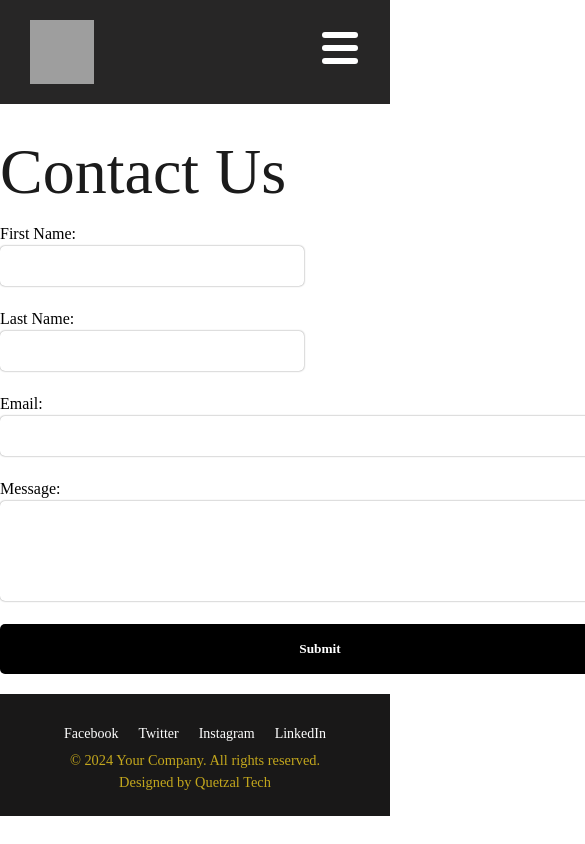
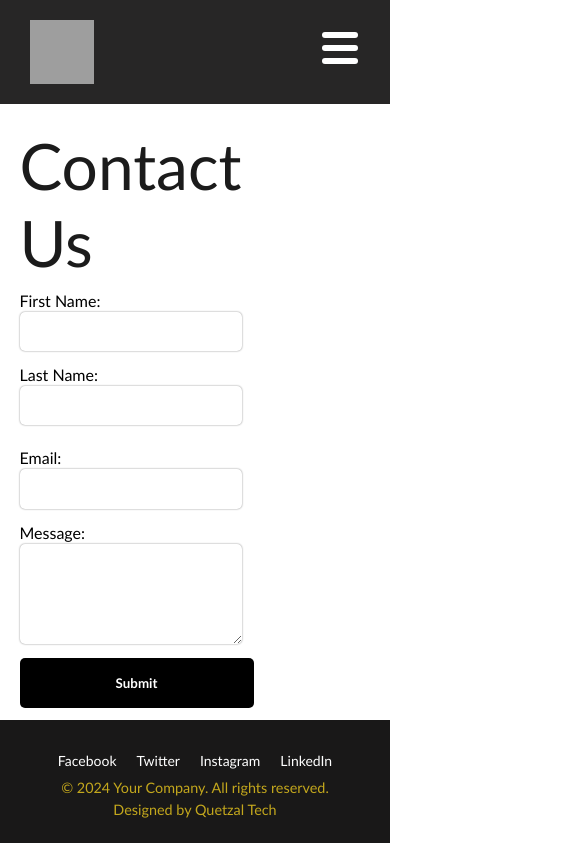
Before and after one commit to Nana-K-Yentumey/208-Group-Solution, a React (Vite) app: page /contactUs in a window 390 px wide. Shown: the top 844 px of the page, 585 px wide, since content can reach past the window. Built offline with nearby package versions, Linux system fonts and the light colour scheme; grey boxes are pictures that could not be loaded.

Commit message:
Finished log in pop-up, made all pages responsive

```diff
--- a/src/components/Navbar/Navbar.jsx
+++ b/src/components/Navbar/Navbar.jsx
@@ -5,7 +5,7 @@ const Navbar = () => {
   return (
     <nav className="nav-bar">
       <h3 className="logo-name">GRAMOPHONE GHANA</h3>
-      <button className="sign-up">SIGN UP</button>
+      <button className="sign-up"><Link to="/contactUs">SIGN UP</Link></button>
     </nav>
   );
 };
--- a/src/pages/ContactPage/contact.css
+++ b/src/pages/ContactPage/contact.css
@@ -1,6 +1,7 @@
-
+/* Base Styles */
 * {
-    font-family: calibri 'Lucida Sans', 'Lucida Sans Regular', 'Lucida Grande', 'Lucida Sans Unicode', Geneva, Verdana, sans-serif;
+    font-family: Calibri, 'Lucida Sans', 'Lucida Sans Regular', 'Lucida Grande',
+    'Lucida Sans Unicode', Geneva, Verdana, sans-serif;
 }
 
 .contact-us {
@@ -8,6 +9,7 @@
     font-size: 4rem;
     margin-bottom: 4%;
     color: #1b1b1b;
+    flex-wrap: wrap; /* Allow wrapping for smaller screens */
 }
 
 form {
@@ -16,29 +18,13 @@ form {
     width: 50%;
     margin-left: 7%;
     margin-top: 8%;
-
 }
 
 .name-group {
     display: flex;
     flex-direction: row;
+    flex-wrap: wrap; /* Allow wrapping for smaller screens */
 }
-
-@media only screen and (max-width: 600px) {
-    .name-group{
-      display: flex;
-      flex-direction: column;
-    }
-
-    form {
-      width: 100%;
-      margin-left: 0%;
-    }
-
-    .name-input{
-      width: 100%;
-    }
-  }
 
 .name-text {
     display: flex;
@@ -50,12 +36,10 @@ form {
 .name-input {
     height: 40px;
     width: 19rem;
-
-
+    flex: 1 1 auto; /* Allow flexibility */
 }
 
 input {
-    border-color: none;
     border: none;
     outline: none;
     border-radius: 5px;
@@ -66,7 +50,8 @@ input {
 
 .email-input {
     height: 40px;
-    width: 40rem;
+    width: 100%; /* Make full width */
+    max-width: 40rem; /* Max width to keep large screens consistent */
 }
 
 label {
@@ -74,10 +59,10 @@ label {
 }
 
 textarea {
-    width: 40rem;
+    width: 100%; /* Make full width */
+    max-width: 40rem; /* Max width to keep large screens consistent */
     height: 100px;
     margin-bottom: 1%;
-    border-color: none;
     border: none;
     outline: none;
     border-radius: 5px;
@@ -89,7 +74,8 @@ button {
     background-color: black;
     color: white;
     height: 50px;
-    width: 40rem;
+    width: 100%; /* Make full width */
+    max-width: 40rem; /* Max width to keep large screens consistent */
     border: none;
     outline: none;
     border-radius: 5px;
@@ -97,3 +83,47 @@ button {
     cursor: pointer;
     margin-bottom: 5%;
 }
+
+/* Small Devices (max-width: 600px) */
+@media only screen and (max-width: 600px) {
+    .name-group {
+        flex-direction: column;
+        margin-bottom: 2%;
+    }
+
+    form {
+        width: 100%;
+        margin-left: 0%;
+        margin-top: 5%;
+    }
+
+    .name-input, .email-input, textarea, button {
+        width: 100%;
+    }
+}
+
+/* Medium Devices (max-width: 900px) */
+@media only screen and (max-width: 900px) {
+    form {
+        width: 80%;
+        margin-left: 2%;
+        margin-top: 5%;
+    }
+
+    .name-group {
+        margin-bottom: 3%;
+    }
+}
+
+/* Large Devices (max-width: 1200px) */
+@media only screen and (max-width: 1200px) {
+    form {
+        width: 60%;
+        margin-left: 5%;
+        margin-top: 6%;
+    }
+
+    .name-group {
+        margin-bottom: 4%;
+    }
+}
--- a/src/pages/LandingPage/LandingPage.css
+++ b/src/pages/LandingPage/LandingPage.css
@@ -61,3 +61,81 @@
     gap: 20px;
   }
 }
+
+
+/* Modal.css */
+.modal {
+  display: none; /* Hidden by default */
+  position: fixed; /* Stay in place */
+  z-index: 1; /* Sit on top */
+  left: 0;
+  top: 0;
+  width: 100%; /* Full width */
+  height: 100%; /* Full height */
+  overflow: auto; /* Enable scroll if needed */
+  background-color: rgb(0,0,0); /* Fallback color */
+  background-color: rgba(0,0,0,0.4); /* Black w/ opacity */
+  transition: display 0.5s;
+}
+
+.modal.show {
+  display: block; /* Show the modal */
+}
+
+.modal-content {
+  background-color: #fefefe;
+  margin: 15% auto; /* 15% from the top and centered */
+  padding: 20px;
+  border: 1px solid #888;
+
+  max-width: 500px;
+  border-radius: 10px;
+  box-shadow: 0 5px 15px rgba(0,0,0,0.3);
+}
+
+@media screen and (max-width: 600px) {
+  .modal-content {
+    width: 90%;
+  }
+}
+
+.close {
+  color: #000000;
+  float: right;
+  font-size: 28px;
+  font-weight: bold;
+}
+
+.close:hover,
+.close:focus {
+  color: black;
+  text-decoration: none;
+  cursor: pointer;
+}
+
+.form-group label {
+  display: block;
+  margin-bottom: 5px;
+}
+
+.form-group input {
+  width: 25rem;
+  padding: 10px;
+  border: 1px solid #ccc;
+  border-radius: 5px;
+
+  margin-bottom: 15px;
+}
+
+@media screen and (max-width: 600px) {
+  .form-group input {
+    width: 19.5rem;
+  }
+
+}
+
+
+.error {
+  color: red;
+  margin-bottom: 15px;
+}
--- a/src/pages/LandingPage/LoginPage.jsx
+++ /dev/null
@@ -1,65 +0,0 @@
-import React, { useState } from 'react';
-import './login.css';
-
-const LoginPage = () => {
-  const [username, setUsername] = useState('');
-  const [password, setPassword] = useState('');
-  const [error, setError] = useState('');
-
-  const handleUsernameChange = (e) => {
-    setUsername(e.target.value);
-  };
-
-  const handlePasswordChange = (e) => {
-    setPassword(e.target.value);
-  };
-
-  const handleSubmit = (e) => {
-    e.preventDefault();
-
-    // Add your login logic here
-    // Example: authenticate the user using an API call
-
-    if (username === 'admin' && password === 'password') {
-      // Successful login
-      setError('');
-      console.log('Login successful');
-      // Redirect to dashboard or another page
-    } else {
-      // Unsuccessful login
-      setError('Invalid username or password');
-    }
-  };
-
-  return (
-    <div className="login-form">
-      <h2>Login</h2>
-      {error && <p className="error">{error}</p>}
-      <form onSubmit={handleSubmit}>
-        <div className="form-group">
-          <label htmlFor="username">Username:</label>
-          <input
-            type="text"
-            id="username"
-            value={username}
-            onChange={handleUsernameChange}
-            required
-          />
-        </div>
-        <div className="form-group">
-          <label htmlFor="password">Password:</label>
-          <input
-            type="password"
-            id="password"
-            value={password}
-            onChange={handlePasswordChange}
-            required
-          />
-        </div>
-        <button type="submit">Login</button>
-      </form>
-    </div>
-  );
-};
-
-export default LoginPage;
--- a/src/pages/LandingPage/Modal.css
+++ b/src/pages/LandingPage/Modal.css
@@ -22,7 +22,7 @@
     margin: 15% auto; /* 15% from the top and centered */
     padding: 20px;
     border: 1px solid #888;
-    width: 80%; /* Could be more or less, depending on screen size */
+    width: 100%; /* Could be more or less, depending on screen size */
     max-width: 500px;
     border-radius: 10px;
     box-shadow: 0 5px 15px rgba(0,0,0,0.3);
@@ -41,3 +41,48 @@
     text-decoration: none;
     cursor: pointer;
   }
+
+  button {
+    background-color: rgb(175, 65, 65);
+    color: white;
+    height: 50px;
+    width: 100%;
+    border: none;
+    outline: none;
+    border-radius: 5px;
+    font-weight: 700;
+    cursor: pointer;
+  }
+
+  .login-form {
+    width: 100%;
+    margin: 0 auto;
+    padding: 20px;
+    text-align: center;
+  }
+
+  .login-form h2 {
+    margin-bottom: 20px;
+  }
+
+  .form-group {
+    margin-bottom: 15px;
+  }
+
+  .form-group label {
+    display: block;
+    margin-bottom: 5px;
+  }
+
+  .form-group input {
+    width: 100%;
+    padding: 10px;
+    border: 1px solid #ccc;
+    border-radius: 5px;
+  }
+
+
+  .error {
+    color: red;
+    margin-bottom: 15px;
+  }
--- a/src/pages/LandingPage/Modal.jsx
+++ b/src/pages/LandingPage/Modal.jsx
@@ -1,13 +1,68 @@
 import React, { useState } from 'react';
-import './Modal.css';
-import LoginPage from './LoginPage';
+import './LandingPage.css';
 
 const Modal = ({ show, handleClose }) => {
+
+  const [username, setUsername] = useState('');
+  const [password, setPassword] = useState('');
+  const [error, setError] = useState('');
+
+  const handleUsernameChange = (e) => {
+    setUsername(e.target.value);
+  };
+
+  const handlePasswordChange = (e) => {
+    setPassword(e.target.value);
+  };
+
+  const handleSubmit = (e) => {
+    e.preventDefault();
+
+    // Add your login logic here
+    // Example: authenticate the user using an API call
+
+    if (username === 'admin' && password === 'password') {
+      // Successful login
+      setError('');
+      console.log('Login successful');
+      // Redirect to dashboard or another page
+    } else {
+      // Unsuccessful login
+      setError('Invalid username or password');
+    }
+  };
+
   return (
     <div className={`modal ${show ? 'show' : ''}`}>
       <div className="modal-content">
         <span className="close" onClick={handleClose}>&times;</span>
-        <LoginPage />
+        <h2>Login</h2>
+      {error && <p className="error">{error}</p>}
+      <form onSubmit={handleSubmit}>
+        <div className="form-group">
+          <label htmlFor="username">Username:</label>
+          <input
+            type="text"
+            id="username"
+            value={username}
+            onChange={handleUsernameChange}
+            required
+
+          />
+        </div>
+        <div className="form-group">
+          <label htmlFor="password">Password:</label>
+          <input
+            type="password"
+            id="password"
+            value={password}
+            onChange={handlePasswordChange}
+            required
+          />
+
+        </div>
+      </form>
+      <button type='submit' style={{ width: '100%' }}>Login</button>
       </div>
     </div>
   );
--- a/src/pages/LandingPage/login.css
+++ /dev/null
@@ -1,46 +0,0 @@
-.login-form {
-    width: 300px;
-    margin: 0 auto;
-    padding: 20px;
-    border: 1px solid #ccc;
-    border-radius: 10px;
-    box-shadow: 0 2px 10px rgba(0, 0, 0, 0.1);
-    text-align: center;
-  }
-
-  .login-form h2 {
-    margin-bottom: 20px;
-  }
-
-  .form-group {
-    margin-bottom: 15px;
-    text-align: left;
-  }
-
-  .form-group label {
-    display: block;
-    margin-bottom: 5px;
-  }
-
-  .form-group input {
-    width: calc(100% - 20px);
-    padding: 10px;
-    border: 1px solid #ccc;
-    border-radius: 5px;
-  }
-
-  .login-form button {
-    width: 100%;
-    padding: 10px;
-    border: none;
-    border-radius: 5px;
-    background-color: #007bff;
-    color: #fff;
-    font-size: 16px;
-    cursor: pointer;
-  }
-
-  .error {
-    color: red;
-    margin-bottom: 15px;
-  }
```
